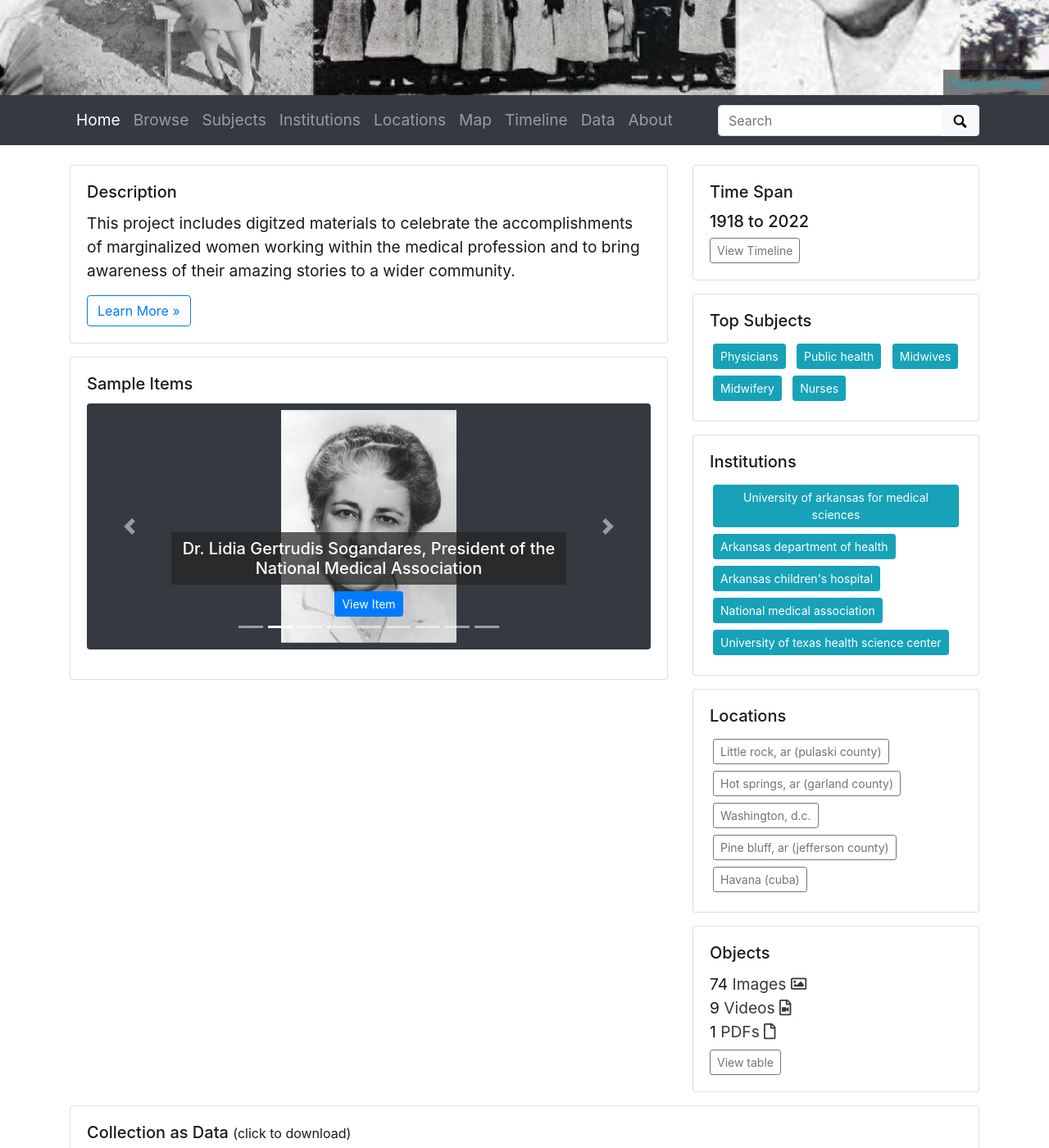
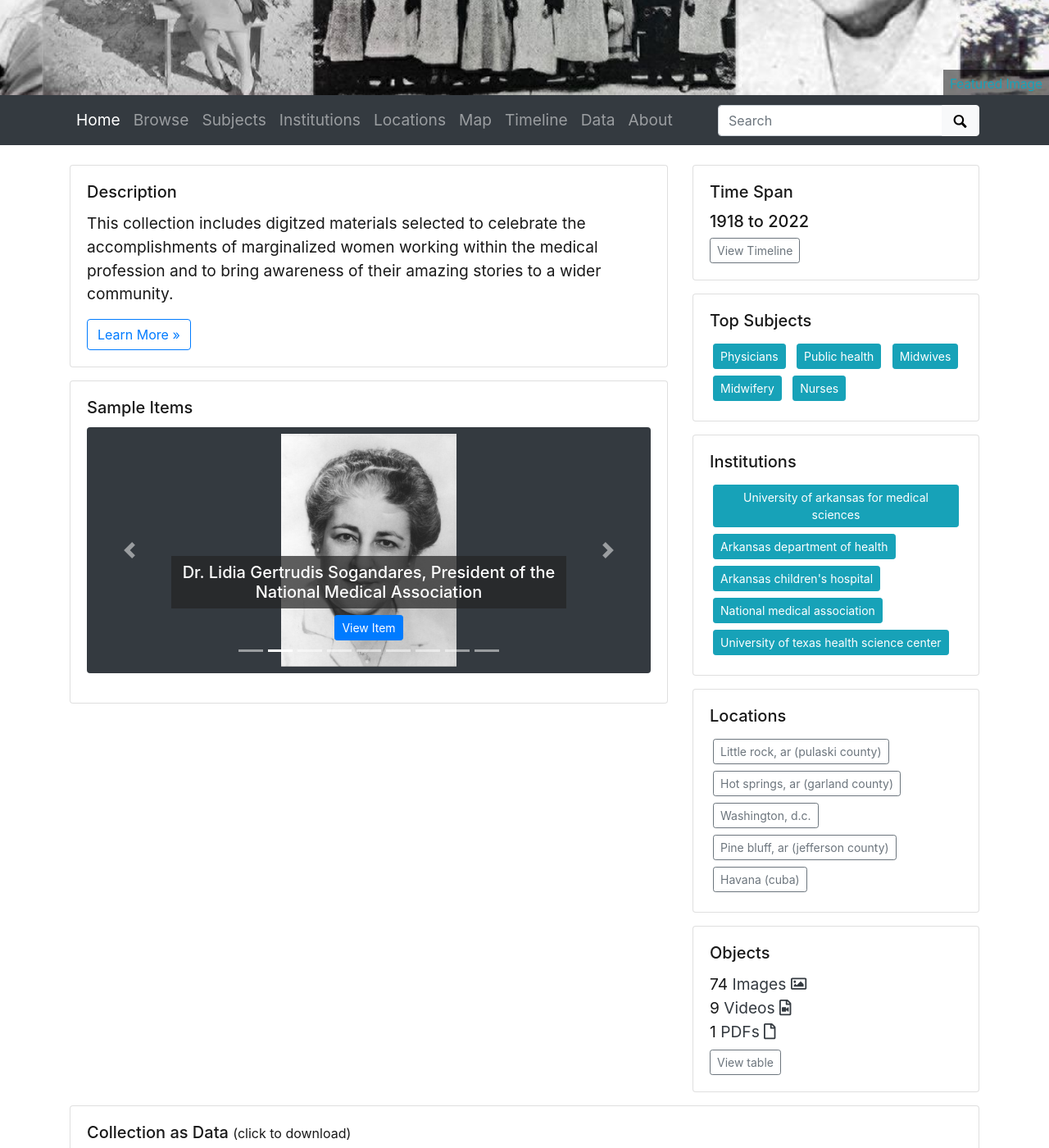
Before and after one commit to Starkad2/Wocim-GH2, a Jekyll site: the page built from index.md, in a window 1280 px wide and 1400 px high, scrolled down 263 px. Shown: the whole window at 82% size. Built offline with Jekyll 4.4.1, drawn with Linux system fonts in a browser that asks for light colours; some of the changed text lies outside the part shown.

Commit message:
Update _config.yml

```diff
--- a/_config.yml
+++ b/_config.yml
@@ -25,7 +25,7 @@ title: Pioneers of Diversity
 tagline: Arkansas Women of Color in Public Health and Medicine
 # description appears in meta tags and other locations
 # this description might appear in search result lists, keep around 160 characters max
-description: This project includes digitzed materials to celebrate the accomplishments of marginalized women working within the medical profession and to bring awareness of their amazing stories to a wider community.
+description: This collection includes digitzed materials selected to celebrate the accomplishments of marginalized women working within the medical profession and to bring awareness of their amazing stories to a wider community.
 # creator of the digital collection, to appear in meta tags; we typically use our GitHub usernames but feel free to just use your name
 author: Geoffery Stark
 organization-name: "Historical Research Center, University of Arkansas for Medical Sciences"
```
